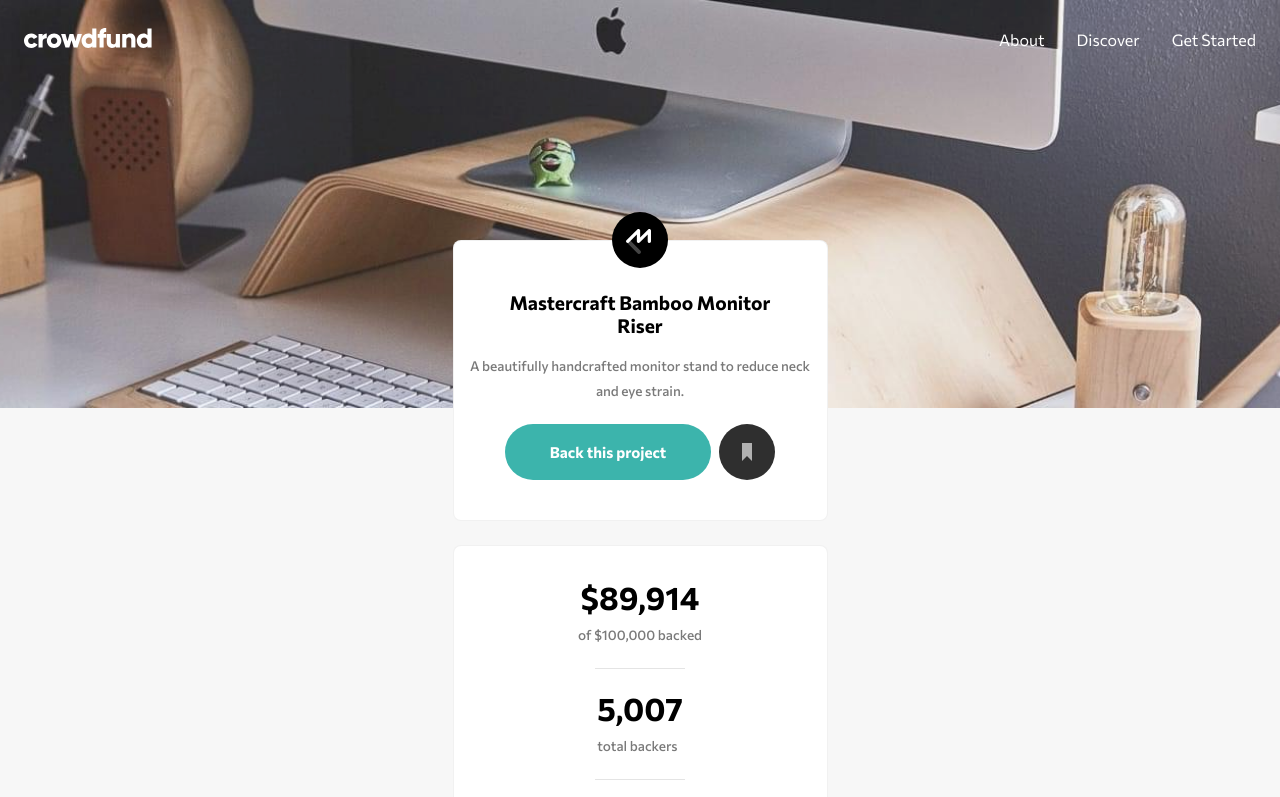
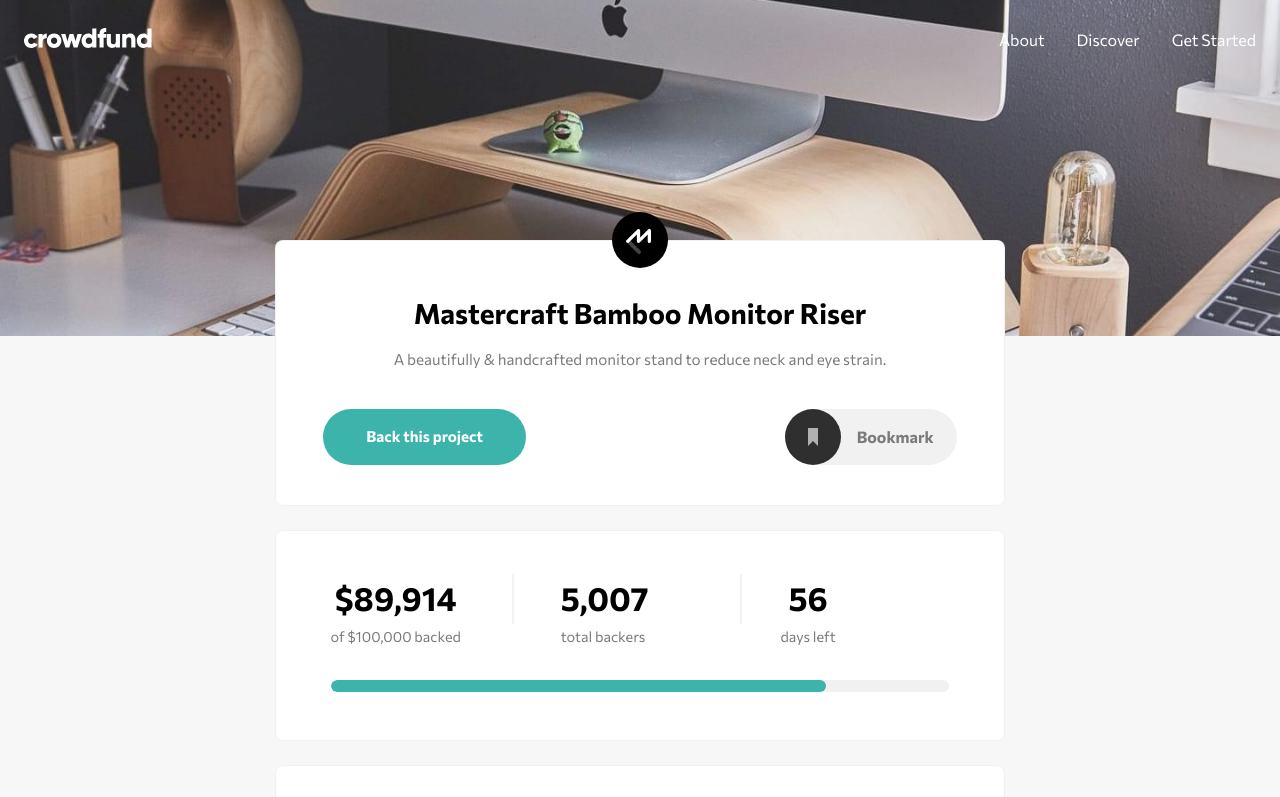
Before and after one commit to Kasp96/Crowdfunding-product-page, a plain HTML site: page index.html in a window 1280 px wide. Shown: the top 797 px of the page. Drawn offline with nearby package versions, Linux system fonts and the light colour scheme; files whose address does not match are found by name.

Commit message:
Style project card + stats card on desktop devices

```diff
--- a/index.html
+++ b/index.html
@@ -15,15 +15,15 @@
 </head>
 
 <body>
-    <div class="container-l p-0 m-0">
+    <div class="container-l p-0 m-0 z-1">
         <div class="hero-img position-absolute"></div>
-        <div class="hero-shadow position-absolute"></div>
+        <div class="hero-shadow"></div>
         <div class="nav-shade z-1"></div>
         <header class="header position-relative mt-0 pt-4 px-4">
             <nav class="nav d-flex  justify-content-between align-items-center align-items-md-start mt-1">
                 <img class="nav-logo z-1" src="../dist/images/logo.svg" alt="crowdfunding logo">
 
-                <ul class="nav-menu d-md-flex ps-0 p-md-0">
+                <ul class="nav-menu d-md-flex ps-0 p-md-0 z-2">
                     <li><a href="#">About</a></li>
                     <div class="line"></div>
                     <li><a href="#">Discover</a></li>
@@ -40,24 +40,30 @@
         </header>
     </div>
     <main>
-        <div class="container-l second-container position-absolute d-flex flex-column align-items-center">
+        <div class="container-l second-container position-absolute d-flex flex-column align-items-center z-0">
 
             <div class="project-card d-flex flex-column align-items-center">
                 <img class="project-card-logo position-absolute" src="../dist/images/logo-mastercraft.svg" alt="">
                 <h1 class="project-card-heading mb-3 text-center">Mastercraft Bamboo Monitor Riser
                 </h1>
-                <p class="project-card-description text-center">A beautifully handcrafted monitor stand to reduce neck
+                <p class="project-card-description text-center">A beautifully & handcrafted monitor stand to reduce neck
                     and
                     eye
                     strain.
                 </p>
-                <div class="buttons d-flex gap-2">
+                <div class="buttons d-flex gap-2 justify-content-md-between mt-md-3">
                     <button class="back-btn">Back this project
                     </button>
-                    <img class="bookmark-img" src="../dist/images/icon-bookmark.svg" alt="">
+                    <div class="bookmark-btn position-relative d-flex align-items-center gap-3">
+                        <img class="bookmark-img" src="../dist/images/icon-bookmark.svg" alt="bookmark icon">
+                        <div class="bookmark-extended d-none d-md-flex align-items-center"> Bookmark
                         </div>
                     </div>
-            <div class="stats-card d-flex flex-column align-items-center">
+
+                </div>
+            </div>
+            <div class="stats-card d-flex flex-column align-items-center py-md-5">
+                <div class="stats-container d-flex flex-column flex-md-row align-items-center justify-content-md-start">
                     <div class="stats-box">
                         <h2 class="stats-amount text-center">$89,914</h2>
                         <p class="stats-description first-gap">of $100,000 backed</p>
@@ -69,6 +75,7 @@
                     <div class="stats-box">
                         <h2 class="stats-amount text-center">56</h2>
                         <p class="stats-description">days left</p>
+                    </div>
                 </div>
                 <div class="progress-bar"></div>
             </div>
@@ -101,7 +108,8 @@
                     <div class="reward-card p-4">
                         <h3 class="reward-heading">Black Edition Stand</h3>
                         <p class="pledge">Pledge $75 or more</p>
-                        <p class="reward-description">You get a Black Special Edition computer stand and a personal thank you. You’ll be added to our Backer
+                        <p class="reward-description">You get a Black Special Edition computer stand and a personal
+                            thank you. You’ll be added to our Backer
                             member list. Shipping is included.</p>
                         <p class="availability"><span class="bold me-2">64</span>left</p>
                         <button class="reward-button">Select Reward
@@ -110,7 +118,8 @@
                     <div class="reward-card p-4 expired">
                         <h3 class="reward-heading">Mahogany Special Edition</h3>
                         <p class="pledge">Pledge $200 or more</p>
-                        <p class="reward-description">You get two Special Edition Mahogany stands, a Backer T-Shirt, and a personal thank you. You'll be added to our Backer member list. Shipping is included.</p>
+                        <p class="reward-description">You get two Special Edition Mahogany stands, a Backer T-Shirt, and
+                            a personal thank you. You'll be added to our Backer member list. Shipping is included.</p>
                         <p class="availability d-flex align-items-center"><span class="bold me-2">0</span>left
                         </p>
                         <button class="reward-button out-stock">Out of Stock
--- a/src/sass/_media.scss
+++ b/src/sass/_media.scss
@@ -1,7 +1,7 @@
 @media (min-width: 768px) {
 	.hero-img {
 		background-image: url('../images/image-hero-desktop.jpg');
-		min-height: 51vh;
+		min-height: 42vh;
 	}
 	.nav {
 		.nav-menu {
@@ -24,4 +24,72 @@
 			}
 		}
 	}
+	.second-container {
+		.project-card,
+		.stats-card,
+		.project-info {
+			max-width: 730px;
+
+			.project-card-heading {
+				padding-top: 3.5rem;
+				font-size: clamp(1.2rem, 2.25vw, 1.75rem);
+			}
+			.project-card-description {
+				font-size: clamp(0.85rem, 2.25vw, 0.95rem);
+			}
+			.buttons {
+				width: 87%;
+
+				.back-btn {
+					padding: 10px 43px;
+				}
+
+				.bookmark-btn {
+					background-color: var(--clr-gray-100);
+					border-radius: 30px;
+
+					.bookmark-extended {
+						width: 100px;
+						height: 100%;
+						font-weight: 700;
+						color: var(--clr-gray);
+					}
+				}
+			}
+		}
+		.stats-card {
+			.stats-container {
+				width: 85%;
+				gap: 6.25rem;
+
+				.stats-description {
+					font-size: clamp(0.85rem, 3vw, 0.9rem);
+				}
+				.first-gap::after,
+				.second-gap::after {
+					bottom: 1.5rem;
+					left: 140%;
+					height: 50px;
+					width: 1px;
+				}
+				.second-gap::after {
+					left: 205%;
+				}
+			}
+			.stats-box:last-of-type {
+				margin-left: 2rem;
+			}
+		}
+		.project-info {
+			padding: 3.15rem 3rem;
+
+			.project-info-heading {
+				font-size: clamp(1.15rem, 2vw, 1.25rem);
+			}
+			.project-info-description,
+			.reward-description {
+				font-size: clamp(0.88rem, 2vw, 1rem);
+			}
+		}
+	}
 }
--- a/src/sass/_style.scss
+++ b/src/sass/_style.scss
@@ -11,11 +11,11 @@ body {
 	width: 100%;
 }
 .hero-shadow {
+	position: fixed;
 	top: 0;
 	left: 0;
-
 	width: 100%;
-	height: 100dvh;
+	height: 100%;
 	background-color: rgba(0, 0, 0, 0.03);
 }
 .nav-shade {
@@ -89,8 +89,9 @@ body {
 	.project-card,
 	.stats-card,
 	.project-info {
-		max-width: 88%;
-		width: 375px;
+		max-width: 375px;
+		width: 88vw;
+
 		background-color: var(--clr-white);
 		border: 1px solid var(--clr-gray-100);
 		border-radius: 8px;
@@ -112,7 +113,7 @@ body {
 			padding-inline: 10px;
 			padding-bottom: 5px;
 			font-size: 0.85rem;
-			font-weight: 500;
+			font-weight: 400;
 			line-height: 25px;
 			color: var(--clr-gray);
 		}
@@ -127,18 +128,20 @@ body {
 		}
 	}
 	.stats-card {
-		padding-block: 2rem;
+		padding: 2.25rem 0 2.5rem 0;
 		gap: 1.75rem;
 
+		.stats-container {
+			gap: 2rem;
+
 			.stats-amount {
-			font-size: 2rem;
+				font-size: 2.05rem;
 				font-weight: 700;
 				color: var(--clr-black);
 			}
 			.stats-description {
 				position: relative;
 				font-size: 0.85rem;
-			font-weight: 500;
 				color: var(--clr-gray);
 			}
 			.first-gap::after,
@@ -152,6 +155,8 @@ body {
 				height: 1px;
 				background-color: var(--clr-gray-200);
 			}
+		}
+
 		.progress-bar,
 		.progress-bar::after {
 			height: 12px;
@@ -159,8 +164,9 @@ body {
 		}
 
 		.progress-bar {
+			margin-top: -0.75rem;
 			position: relative;
-			width: 90%;
+			width: 85%;
 			background-color: var(--clr-gray-100);
 		}
 		.progress-bar::after {
@@ -173,23 +179,25 @@ body {
 		}
 	}
 	.project-info {
-		padding: 2rem 1.5rem;
+		padding: 2.25rem 1.5rem;
 		width: 100%;
 		margin: 0 1.85rem;
 
 		.project-info-heading {
 			margin-bottom: 1.5rem;
 			font-size: 1.15rem;
-			font-weight: 700;
+			font-weight: 800;
 			color: var(--clr-black);
 		}
 		.project-info-description,
 		.reward-description {
 			font-size: 0.88rem;
-			font-weight: 500;
+			font-weight: 400;
 			line-height: 24px;
-			color: var(--clr-gray-700);
+			color: var(--clr-gray-800);
 		}
+		.available-options {
+			margin-top: 2.5rem;
 
 			.reward-card {
 				border: 1px solid var(--clr-gray-700);
@@ -200,8 +208,9 @@ body {
 					font-weight: 800;
 				}
 				.pledge {
+					margin-bottom: 1.5rem;
 					font-size: 0.9rem;
-				font-weight: 600;
+					font-weight: 500;
 					color: var(--clr-cyan-400);
 				}
 				.availability {
@@ -214,6 +223,7 @@ body {
 					color: var(--clr-black);
 				}
 				.reward-button {
+					margin-top: 1.25rem;
 					padding: 0.75rem 2rem;
 					font-size: 0.85rem;
 					font-weight: 500;
@@ -227,3 +237,4 @@ body {
 			}
 		}
 	}
+}
--- a/src/sass/_variables.scss
+++ b/src/sass/_variables.scss
@@ -4,7 +4,9 @@
 	--clr-gray: hsl(0, 0%, 48%);
 	--clr-gray-100: hsla(0, 0%, 48%, 0.1);
 	--clr-gray-200: hsla(0, 0%, 48%, 0.2);
+	--clr-gray-500: hsla(0, 0%, 48%, 0.5);
 	--clr-gray-700: hsla(0, 0%, 48%, 0.7);
+	--clr-gray-800: hsla(0, 0%, 48%, 0.8);
 	--clr-black: hsl(0, 0%, 0%);
 	--clr-cyan-400: hsl(176, 50%, 47%);
 	--clr-cyan-700: hsl(176, 72%, 28%);
```
Also changed, not shown: dist/css/main-min.css, 1 other file. Lines whose indentation alone changed are shown as unchanged.
